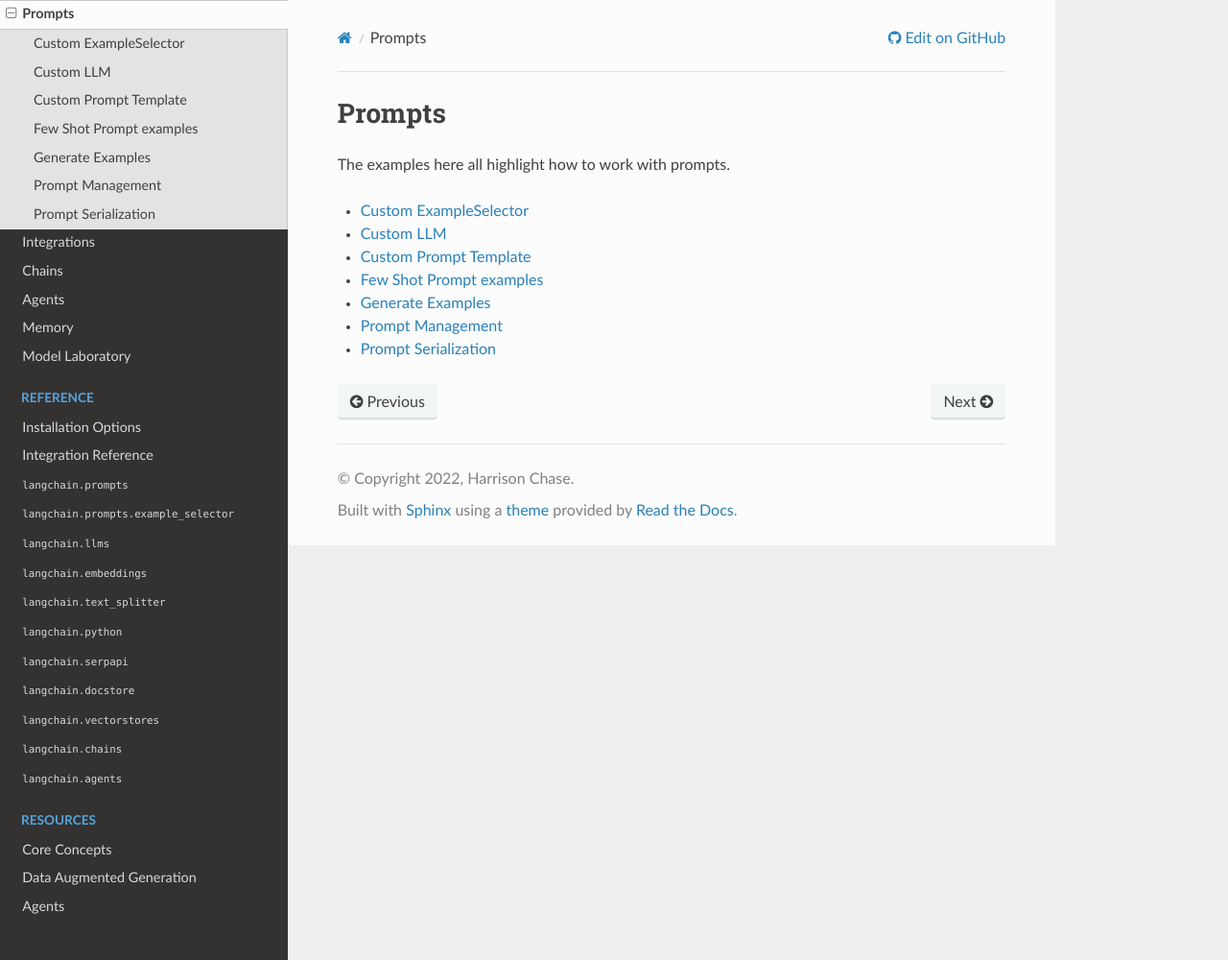
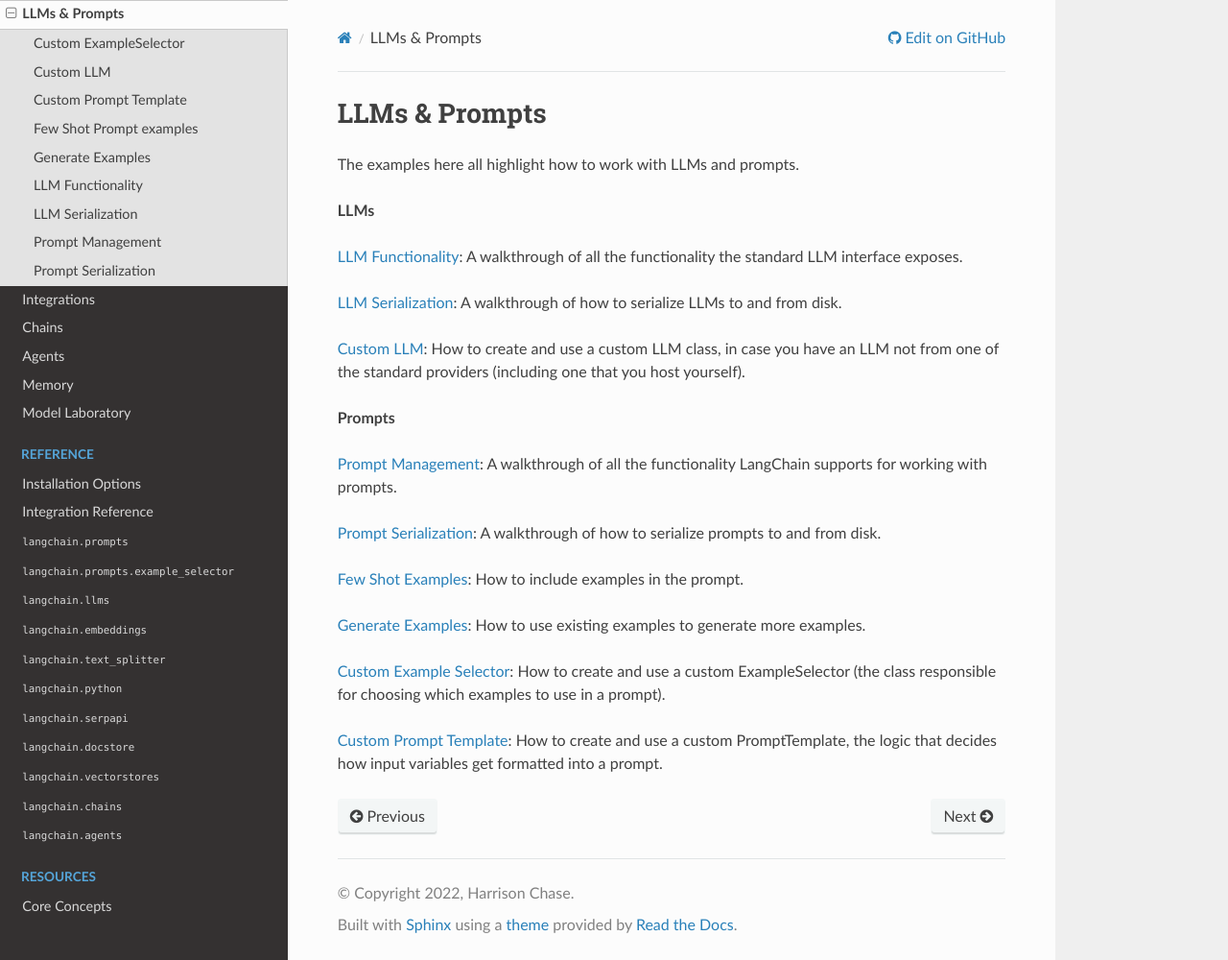
Before and after one commit to ZinedineDumas/React-Python, a Sphinx documentation site: the page built from docs/examples/prompts.rst, in a window 1280 px wide and 1000 px high. Shown: the whole window at 96% size. Built offline with Sphinx 7.4.7 and the Read the Docs theme 2.0.0, drawn with Linux system fonts in a browser that asks for light colours.

Commit message:
Harrison/llm final stuff (#332)

```diff
--- a/docs/examples/prompts.rst
+++ b/docs/examples/prompts.rst
@@ -1,10 +1,35 @@
-Prompts
-=======
+LLMs & Prompts
+==============
 
-The examples here all highlight how to work with prompts.
+The examples here all highlight how to work with LLMs and prompts.
+
+**LLMs**
+
+`LLM Functionality <prompts/llm_functionality.ipynb>`_: A walkthrough of all the functionality the standard LLM interface exposes.
+
+`LLM Serialization <prompts/llm_serialization.ipynb>`_: A walkthrough of how to serialize LLMs to and from disk.
+
+`Custom LLM <prompts/custom_llm.ipynb>`_: How to create and use a custom LLM class, in case you have an LLM not from one of the standard providers (including one that you host yourself).
+
+
+**Prompts**
+
+`Prompt Management <prompts/prompt_management.ipynb>`_: A walkthrough of all the functionality LangChain supports for working with prompts.
+
+`Prompt Serialization <prompts/prompt_serialization.ipynb>`_: A walkthrough of how to serialize prompts to and from disk.
+
+`Few Shot Examples <prompts/few_shot_examples.ipynb>`_: How to include examples in the prompt.
+
+`Generate Examples <prompts/generate_examples.ipynb>`_: How to use existing examples to generate more examples.
+
+`Custom Example Selector <prompts/custom_example_selector.ipynb>`_: How to create and use a custom ExampleSelector (the class responsible for choosing which examples to use in a prompt).
+
+`Custom Prompt Template <prompts/custom_prompt_template.ipynb>`_: How to create and use a custom PromptTemplate, the logic that decides how input variables get formatted into a prompt.
+
 
 .. toctree::
    :maxdepth: 1
    :glob:
+   :hidden:
 
    prompts/*
```
Also changed, not shown: README.md (+16 -5 lines), docs/examples/prompts/llm.json (added, +11 -0 lines), docs/examples/prompts/llm.yaml (added, +9 -0 lines), docs/examples/chains/summarize.ipynb, docs/examples/prompts/few_shot_examples.ipynb (renamed from docs/examples/prompts/few shot examples.ipynb), docs/examples/prompts/llm_functionality.ipynb (added), docs/examples/prompts/llm_serialization.ipynb (added), 1 other file.
